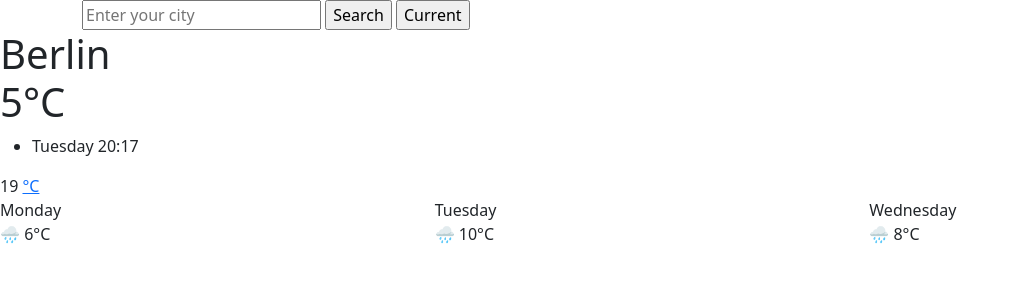
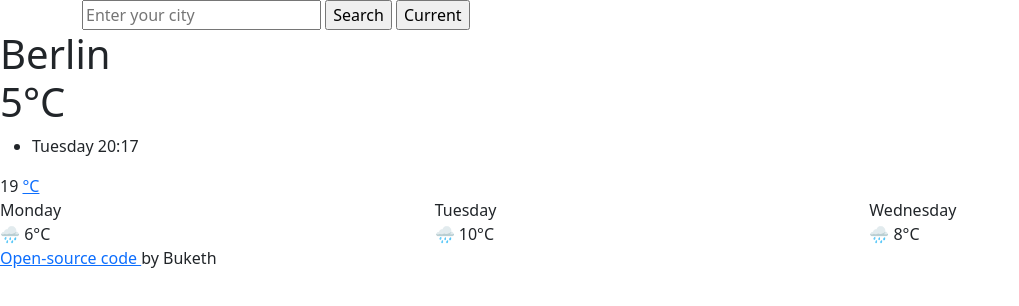
Before and after one commit to buketh/weather-app-project, a plain HTML site: page index.html in a window 1280 px wide. Shown: the whole page, without its empty margins (0-1019 px from the left). Drawn offline with nearby package versions, Linux system fonts and the light colour scheme; files that its build step writes are made by us from their sources; files whose address does not match are found by name.

Commit message:
Added Open-Source link

```diff
--- a/index.html
+++ b/index.html
@@ -70,6 +70,9 @@
  </div>
  <script src="src/index.js">
  </script>
+ <a href="https://capable-khapse-b531c0.netlify.app/">Open-source code </a> by Buketh
+
+
   </body>
 
 </html>
```
